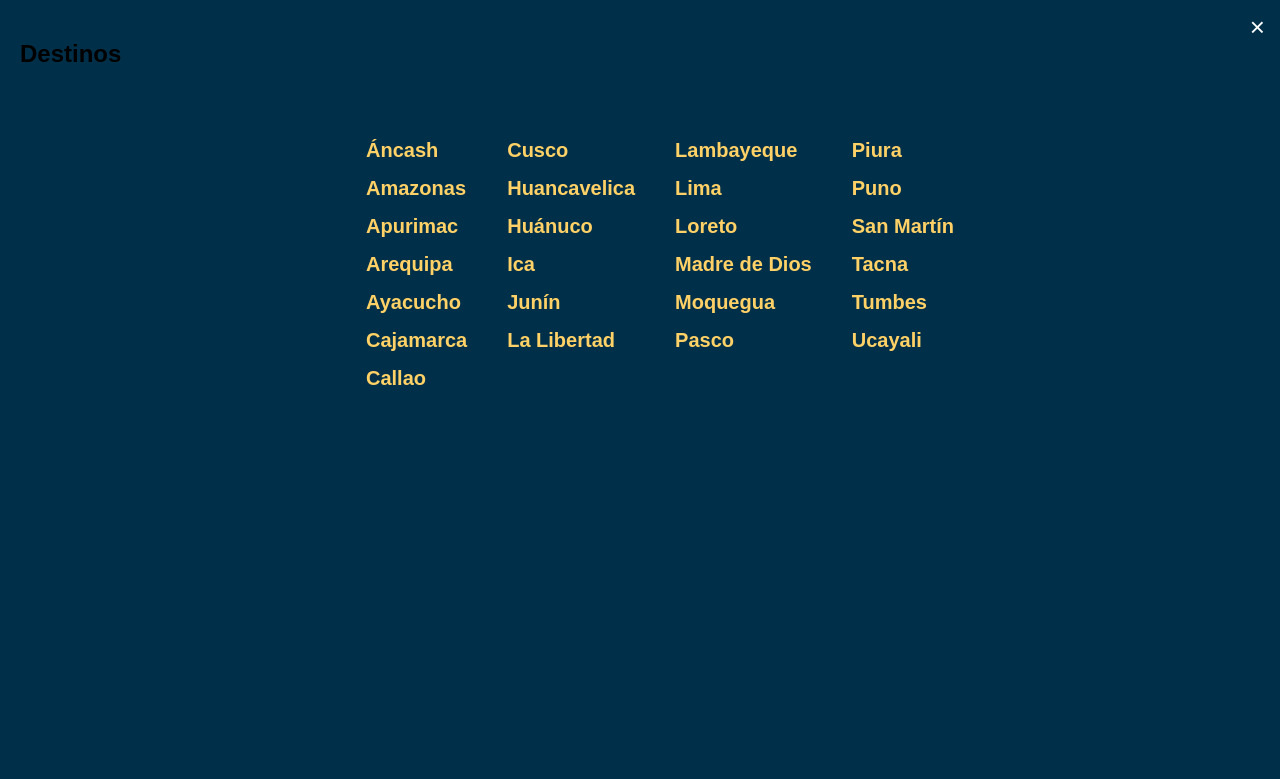
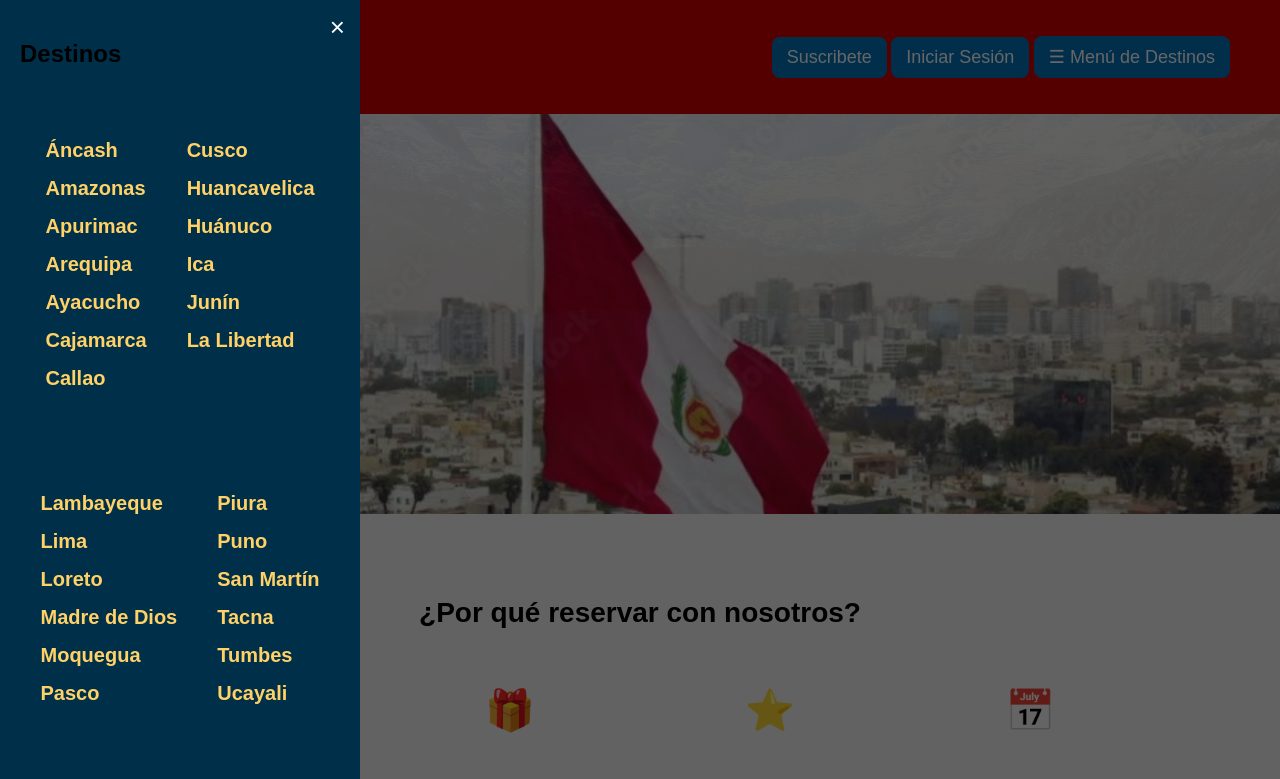
Before and after one commit to FernandoCalsin/proyecto-web1, a plain HTML site: page index.html in a window 1280 px wide. Both pictures are taken after a click on the button "☰ Menú de Destinos". Shown: the top 779 px of the page. Drawn offline with Linux system fonts and the light colour scheme.

Commit message:
corregiendo menu lateral

```diff
--- a/StyleP.css
+++ b/StyleP.css
@@ -52,7 +52,7 @@ main{
 
 /*HEADER */
 header {
-  background-color: #D50000; /* rojo vivo */
+  background-color: #D50000;
   display: flex;
   justify-content: space-between;
   align-items: center;
@@ -66,7 +66,7 @@ header {
 
 /* Botones del header (Suscríbete, Contacto, Menú) */
 nav a {
-  background-color: #0277BD; /* azul brillante */
+  background-color: #0277BD;
   color: white;
   padding: 10px 18px;
   margin-left: 12px;
@@ -99,21 +99,35 @@ nav a:hover {
 /* Fondo del menú */
 .menu-overlay {
   position: fixed;
-  left: 0;
-  top: 0;
+  inset: 0;
   width: 0;
   height: 100%;
   background-color: rgba(0, 0, 0, 0.6);
-  overflow-x: hidden;
-  transition: width 0.4s;
+  overflow: hidden;
+  transition: width 0.4s ease;
   z-index: 1000;
 }
+
+/* estado abierto */
+.menu-overlay.activo {
+  width: 100%;
+}
+
 .contenido-menu {
+  position: relative;
+  width: 320px;
+  height: 100%;
   background-color: #003049;
-  width: 100%;
-  height: 100%;
   padding: 20px;
+
+  overflow-y: auto;
 }
+
+/* animación al abrir */
+.menu-overlay.activo .contenido-menu {
+  transform: translateX(0);
+}
+
 
 .cerrar {
   position: absolute;
--- a/script.js
+++ b/script.js
@@ -1,13 +1,14 @@
 // Abrir y cerrar overlays--------------------------------------------------------------------------------------------------------------
 function abrirOverlay(overlayId) {
   const el = document.getElementById(overlayId);
-  if (el) el.style.width = "100%";
+  if (el) el.classList.add("activo");
 }
 
 function cerrarOverlay(overlayId) {
   const el = document.getElementById(overlayId);
-  if (el) el.style.width = "0";
+  if (el) el.classList.remove("activo");
 }
+
 
 // Registro, Login y Regiones dinámicas-------------------------------------------------------------------------------------
 document.addEventListener("DOMContentLoaded", () => {
```
